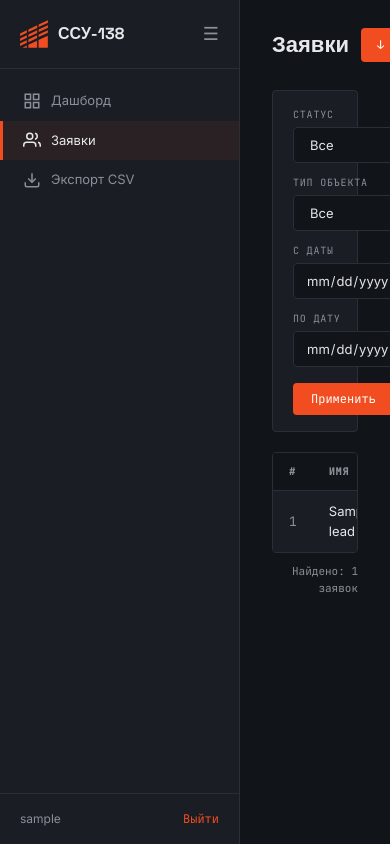
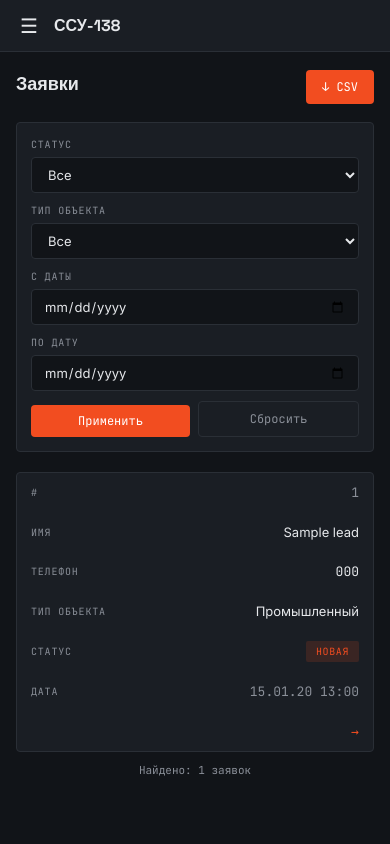
Before and after one commit to Kotpilota/ssu-138, a Django app: page /panel/leads/ in a window 390 px wide. Run offline with Django 5.2, Linux system fonts and the light colour scheme; a user stored in the database is signed in; tables that the repository leaves empty hold one stand-in row (values such as "Sample post").

Commit message:
feat: make panel leads list mobile-responsive
- Sidebar slides in as overlay on mobile (≤768px) with dark backdrop
- Added mobile top bar with hamburger button and logo
- Leads table converts to card layout on mobile using data-label attrs
- Email/TG columns hidden on mobile (not critical for manager workflow)
- Filters stack vertically on mobile
- Reduced panel-main padding on mobile (accounts for fixed top bar)
- JS sidebar toggle wired to mobile hamburger, overlay click and nav links

Co-Authored-By: Claude Sonnet 4.6 <noreply@anthropic.com>

```diff
--- a/static/css/panel.css
+++ b/static/css/panel.css
@@ -357,3 +357,117 @@ a { color: inherit; text-decoration: none; }
 }
 .action-btn:hover { border-color: var(--accent); color: var(--text); }
 .action-btn:last-child { margin-bottom: 0; }
+
+/* ── Mobile top bar (hidden on desktop) ── */
+.mobile-topbar {
+  display: none;
+  position: fixed; top: 0; left: 0; right: 0; z-index: 110;
+  height: 52px;
+  background: var(--surface); border-bottom: var(--border);
+  padding: 0 16px;
+  align-items: center; gap: 12px;
+}
+.mobile-hamburger {
+  background: none; border: none; color: var(--text);
+  font-size: 20px; cursor: pointer; padding: 4px; line-height: 1;
+  flex-shrink: 0;
+}
+.mobile-topbar-logo {
+  font-family: var(--font-head); font-size: 16px; font-weight: 700;
+  color: var(--text); text-decoration: none;
+}
+
+/* ── Sidebar overlay (mobile) ── */
+.sidebar-overlay {
+  display: none;
+  position: fixed; inset: 0; z-index: 99;
+  background: rgba(0,0,0,.55);
+}
+.sidebar-overlay.open { display: block; }
+
+/* ═══════════════════════════════════════════
+   MOBILE BREAKPOINT ≤ 768px
+   ═══════════════════════════════════════════ */
+@media (max-width: 768px) {
+
+  /* Show mobile top bar */
+  .mobile-topbar { display: flex; }
+
+  /* Sidebar: slide-in overlay */
+  .panel-sidebar {
+    position: fixed; top: 0; left: -260px; z-index: 100;
+    width: 240px; height: 100vh;
+    transition: left .25s ease;
+  }
+  .panel-sidebar.open { left: 0; }
+
+  /* Hide the in-sidebar toggle on mobile (replaced by mobile-topbar hamburger) */
+  .sidebar-toggle { display: none; }
+
+  /* Main content: full width, extra top padding for topbar */
+  .panel-main { padding: 70px 16px 24px; }
+
+  /* Page header */
+  .panel-page-header { margin-bottom: 18px; }
+  .panel-page-title { font-size: 18px; }
+
+  /* ── Filters stack vertically ── */
+  .filters-bar { flex-direction: column; gap: 10px; padding: 14px; }
+  .filter-group { width: 100%; }
+  .filter-select, .filter-input { min-width: 0; width: 100%; }
+  .filter-actions { width: 100%; }
+  .btn-filter { flex: 1; text-align: center; }
+
+  /* ── Table → card layout ── */
+  .table-wrap { background: transparent; border: none; border-radius: 0; overflow: visible; }
+  .leads-table { min-width: unset; width: 100%; }
+  .leads-table thead { display: none; }
+
+  .leads-table tbody tr {
+    display: block;
+    background: var(--surface); border: var(--border);
+    border-radius: var(--radius); margin-bottom: 12px;
+    overflow: hidden;
+  }
+  .leads-table tbody tr:hover td { background: none; }
+  .leads-table tbody tr:last-child { margin-bottom: 0; }
+
+  .leads-table tbody td {
+    display: flex; justify-content: space-between; align-items: center;
+    padding: 10px 14px; border-bottom: var(--border);
+    font-size: 13px; text-align: right;
+  }
+  .leads-table tbody td:last-child { border-bottom: none; }
+
+  .leads-table tbody td::before {
+    content: attr(data-label);
+    font-family: var(--font-mono); font-size: 10px;
+    color: var(--muted); letter-spacing: .08em; text-transform: uppercase;
+    text-align: left; flex-shrink: 0; margin-right: 12px;
+  }
+
+  /* Action cell — full-width link */
+  .leads-table td.td-action {
+    justify-content: flex-end; padding: 10px 14px;
+  }
+  .leads-table td.td-action::before { display: none; }
+  .leads-table .table-link {
+    font-size: 13px; color: var(--accent);
+    font-family: var(--font-mono);
+  }
+
+  /* Empty state */
+  .leads-table td.td-empty { justify-content: center; }
+  .leads-table td.td-empty::before { display: none; }
+
+  /* Hide Email/TG notification columns — not critical on mobile */
+  .leads-table td.col-email,
+  .leads-table td.col-tg { display: none; }
+
+  /* Pagination */
+  .pagination { justify-content: center; }
+  .results-count { text-align: center; }
+
+  /* Detail page */
+  .detail-list { grid-template-columns: 110px 1fr; }
+}
--- a/static/js/panel.js
+++ b/static/js/panel.js
@@ -1,4 +1,32 @@
 'use strict';
+
+// === Mobile sidebar toggle ===
+(function () {
+  const sidebar  = document.getElementById('sidebar');
+  const overlay  = document.getElementById('sidebarOverlay');
+  const mobileBtn = document.getElementById('mobileHamburger');
+  const desktopBtn = document.getElementById('sidebarToggle');
+
+  function openSidebar() {
+    sidebar?.classList.add('open');
+    overlay?.classList.add('open');
+  }
+  function closeSidebar() {
+    sidebar?.classList.remove('open');
+    overlay?.classList.remove('open');
+  }
+
+  mobileBtn?.addEventListener('click', openSidebar);
+  desktopBtn?.addEventListener('click', closeSidebar);
+  overlay?.addEventListener('click', closeSidebar);
+
+  // Close on nav link click (mobile)
+  sidebar?.querySelectorAll('.sidebar-link').forEach(link => {
+    link.addEventListener('click', () => {
+      if (window.innerWidth <= 768) closeSidebar();
+    });
+  });
+})();
 
 // === Chart.js — инициализация (если есть данные на странице) ===
 document.addEventListener('DOMContentLoaded', () => {
--- a/templates/panel/base.html
+++ b/templates/panel/base.html
@@ -10,6 +10,13 @@
   {% block extra_css %}{% endblock %}
 </head>
 <body class="panel-body">
+
+<div class="mobile-topbar" id="mobileTopbar">
+  <button class="mobile-hamburger" id="mobileHamburger" aria-label="Открыть меню">&#9776;</button>
+  <a href="{% url 'panel_dashboard' %}" class="mobile-topbar-logo">ССУ-138</a>
+</div>
+
+<div class="sidebar-overlay" id="sidebarOverlay"></div>
 
 <div class="panel-layout">
   <!-- Sidebar -->
--- a/templates/panel/leads_list.html
+++ b/templates/panel/leads_list.html
@@ -64,19 +64,19 @@
     <tbody>
       {% for lead in leads %}
       <tr>
-        <td class="td-id">{{ lead.pk }}</td>
-        <td>{{ lead.name }}</td>
-        <td class="td-mono">{{ lead.phone }}</td>
-        <td>{{ lead.get_object_type_display }}</td>
-        <td><span class="badge badge--{{ lead.status }}">{{ lead.get_status_display }}</span></td>
-        <td class="td-center">
+        <td class="td-id" data-label="#">{{ lead.pk }}</td>
+        <td data-label="Имя">{{ lead.name }}</td>
+        <td class="td-mono" data-label="Телефон">{{ lead.phone }}</td>
+        <td data-label="Тип объекта">{{ lead.get_object_type_display }}</td>
+        <td data-label="Статус"><span class="badge badge--{{ lead.status }}">{{ lead.get_status_display }}</span></td>
+        <td class="td-center col-email" data-label="Email">
           {% if lead.email_sent %}<span class="icon-ok" title="Отправлен">✓</span>{% else %}<span class="icon-no" title="Не отправлен">–</span>{% endif %}
         </td>
-        <td class="td-center">
+        <td class="td-center col-tg" data-label="TG">
           {% if lead.telegram_sent %}<span class="icon-ok" title="Отправлен">✓</span>{% else %}<span class="icon-no" title="Не отправлен">–</span>{% endif %}
         </td>
-        <td class="td-date td-mono">{{ lead.created_at|date:"d.m.y H:i" }}</td>
-        <td><a href="{% url 'panel_lead_detail' lead.pk %}" class="table-link">→</a></td>
+        <td class="td-date td-mono" data-label="Дата">{{ lead.created_at|date:"d.m.y H:i" }}</td>
+        <td class="td-action"><a href="{% url 'panel_lead_detail' lead.pk %}" class="table-link">→</a></td>
       </tr>
       {% empty %}
       <tr><td colspan="9" class="td-empty">Заявок не найдено</td></tr>
```
